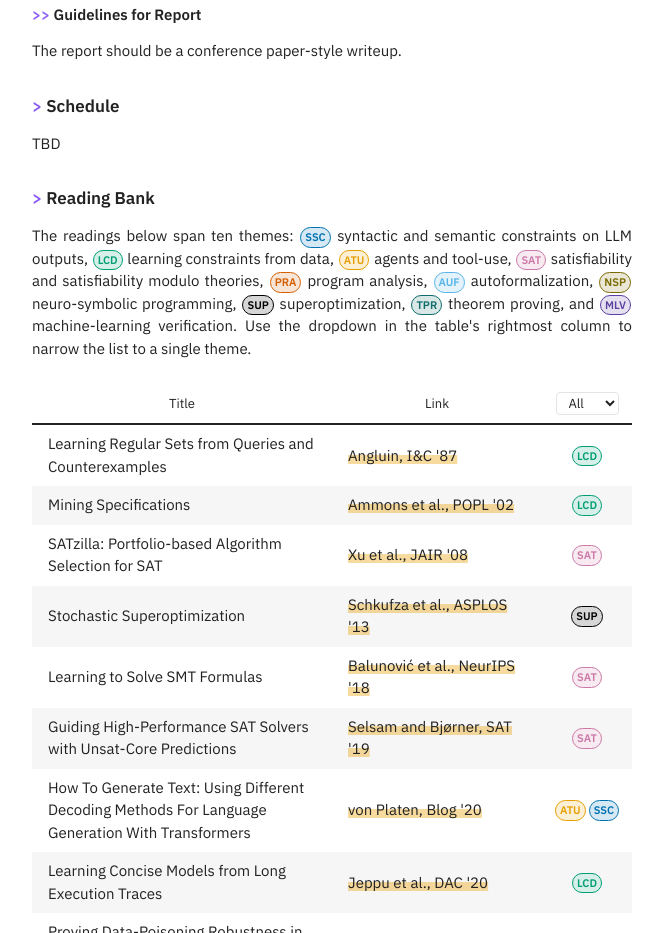
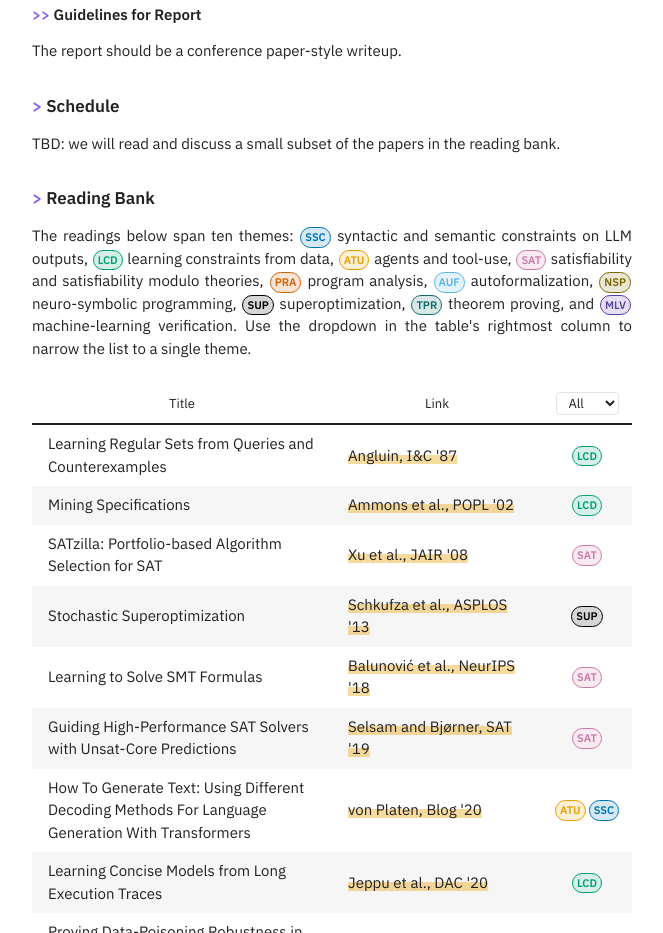
Before and after one commit to FedericoAureliano/CS846-FMxAI, a plain HTML site: page docs/index.html in a window 1280 px wide. Shown: the part 1180-2113 px from the top of the page, without its empty margins (308-971 px from the left). Drawn offline with Linux system fonts and the light colour scheme.

Commit message:
update schedule

```diff
--- a/docs/index.html
+++ b/docs/index.html
@@ -441,7 +441,7 @@ The final presentation should be at most 15 minutes long.</p>
 <h3>Guidelines for Report</h3>
 <p>The report should be a conference paper-style writeup. </p>
 <h2>Schedule</h2>
-<p>TBD</p>
+<p>TBD: we will read and discuss a small subset of the papers in the reading bank.</p>
 <h2>Reading Bank</h2>
 <p>The readings below span ten themes: <span class="tag c-blue">SSC</span> syntactic and semantic constraints on LLM outputs, <span class="tag c-green">LCD</span> learning constraints from data, <span class="tag c-orange">ATU</span> agents and tool-use, <span class="tag c-purple">SAT</span> satisfiability and satisfiability modulo theories, <span class="tag c-vermillion">PRA</span> program analysis, <span class="tag c-skyblue">AUF</span> autoformalization, <span class="tag c-yellow">NSP</span> neuro-symbolic programming, <span class="tag c-black">SUP</span> superoptimization, <span class="tag c-teal">TPR</span> theorem proving, and <span class="tag c-indigo">MLV</span> machine-learning verification. Use the dropdown in the table's rightmost column to narrow the list to a single theme.</p>
 <table>
```
Also changed, not shown: 1 other file.
